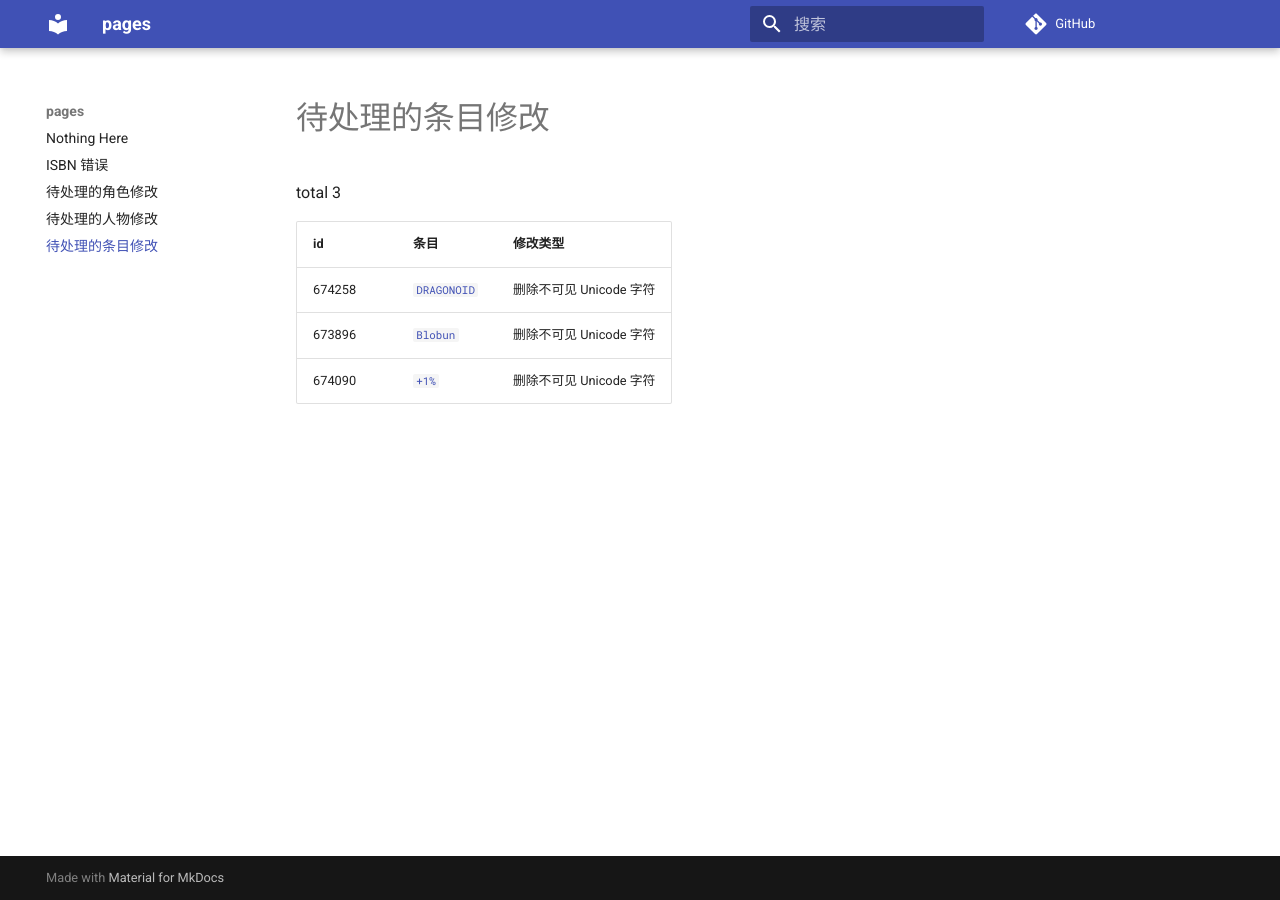
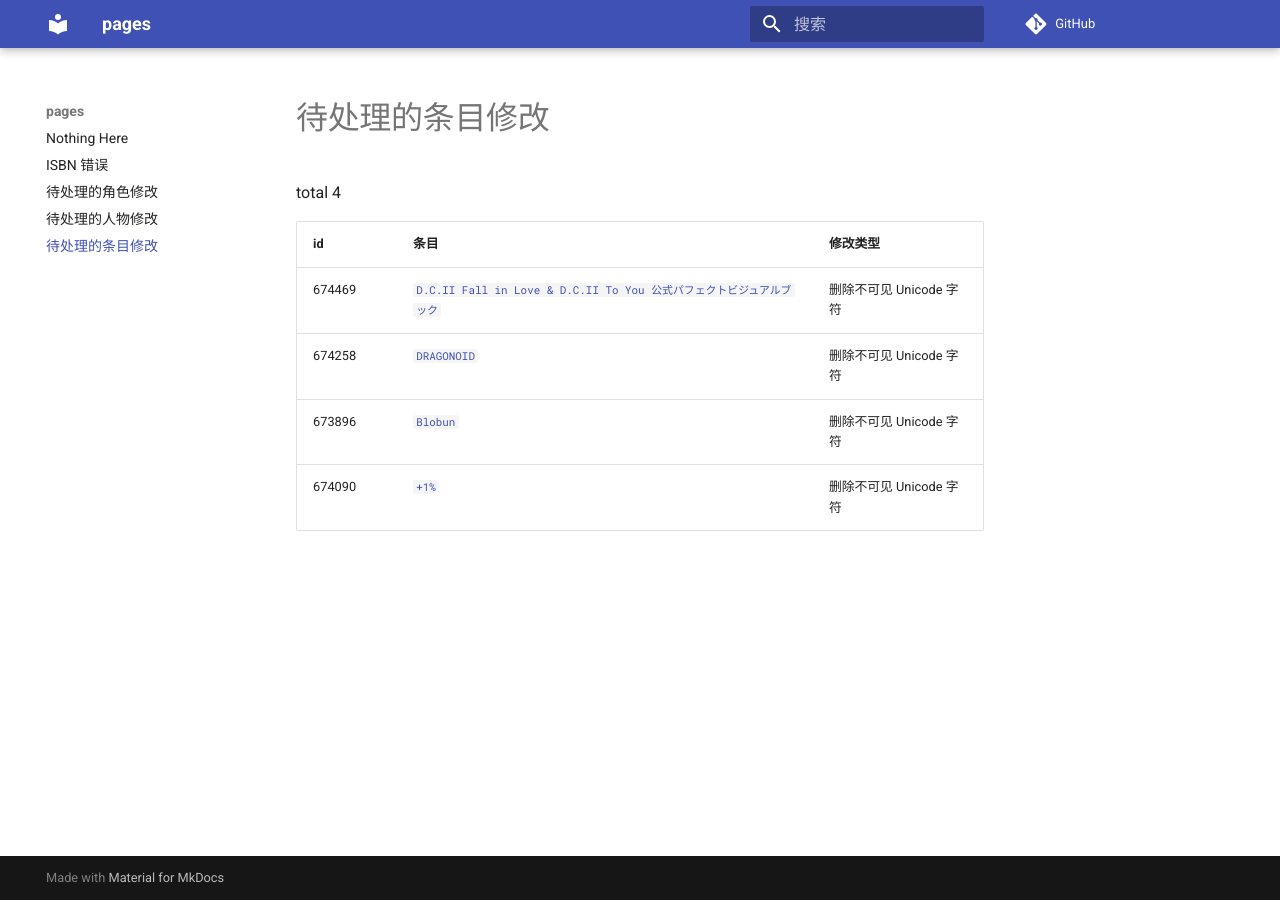
Before and after one commit to trim21/bangumi-pages, an MkDocs documentation site: the page built from docs/pending-subject-changes.md, in a window 1280 px wide. Built offline with MkDocs 1.6.1 and Material for MkDocs 9.7.7, drawn with Linux system fonts in a browser that asks for light colours; comment, search, counter and statistics services are not loaded.

Commit message:
update pending-changes.md

```diff
--- a/docs/pending-subject-changes.md
+++ b/docs/pending-subject-changes.md
@@ -1,9 +1,10 @@
 # 待处理的条目修改
 
-total 3
+total 4
 
 | id | 条目 | 修改类型 |
 | --- | --- | --- |
+| 674469 | [`D.C.II Fall in Love & D.C.II To You 公式パフェクトビジュアルブック`](https://bgm.tv/subject/674469) | 删除不可见 Unicode 字符 |
 | 674258 | [`DRAGONOID`](https://bgm.tv/subject/674258) | 删除不可见 Unicode 字符 |
 | 673896 | [`Blobun`](https://bgm.tv/subject/673896) | 删除不可见 Unicode 字符 |
 | 674090 | [`+1%`](https://bgm.tv/subject/674090) | 删除不可见 Unicode 字符 |
```
